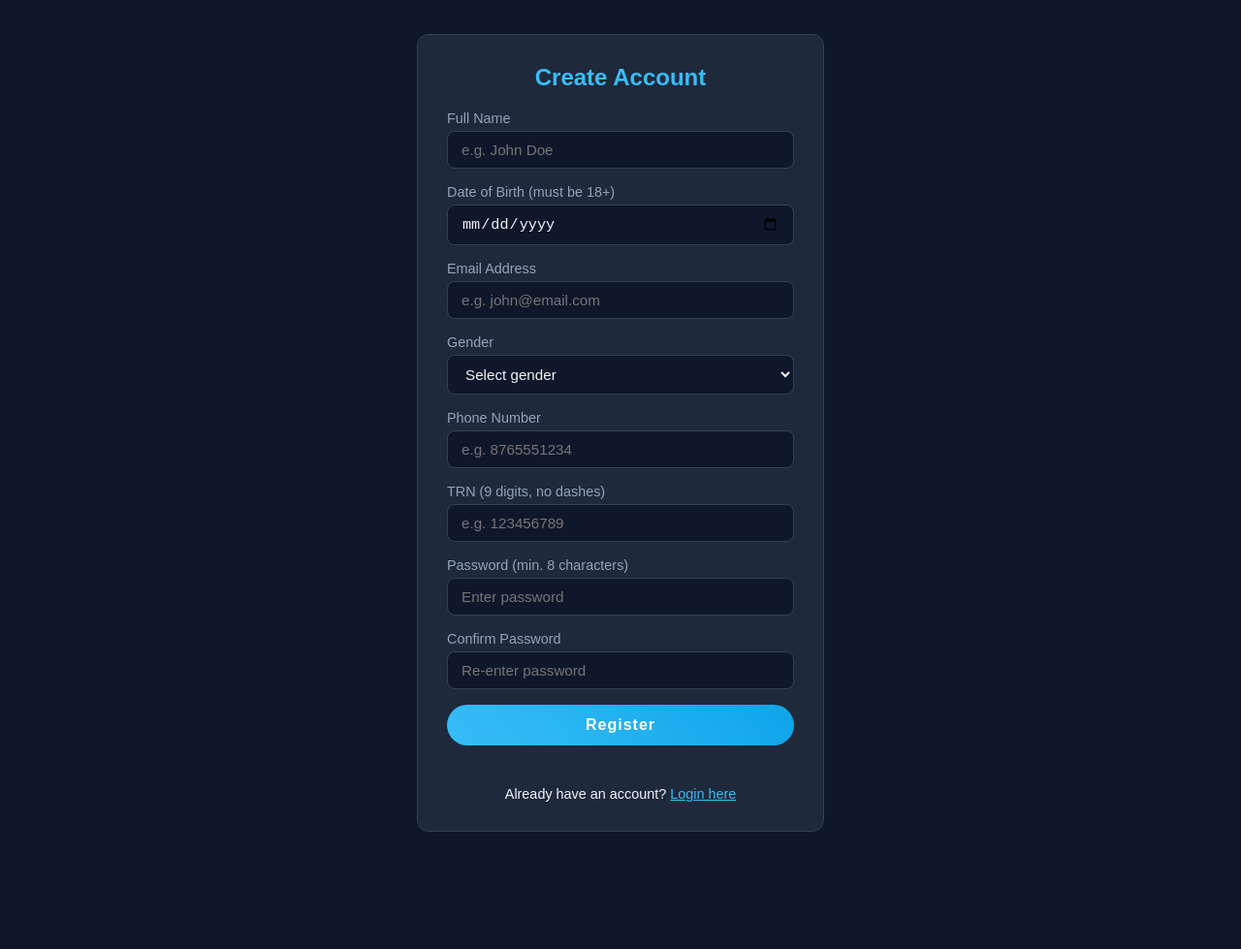
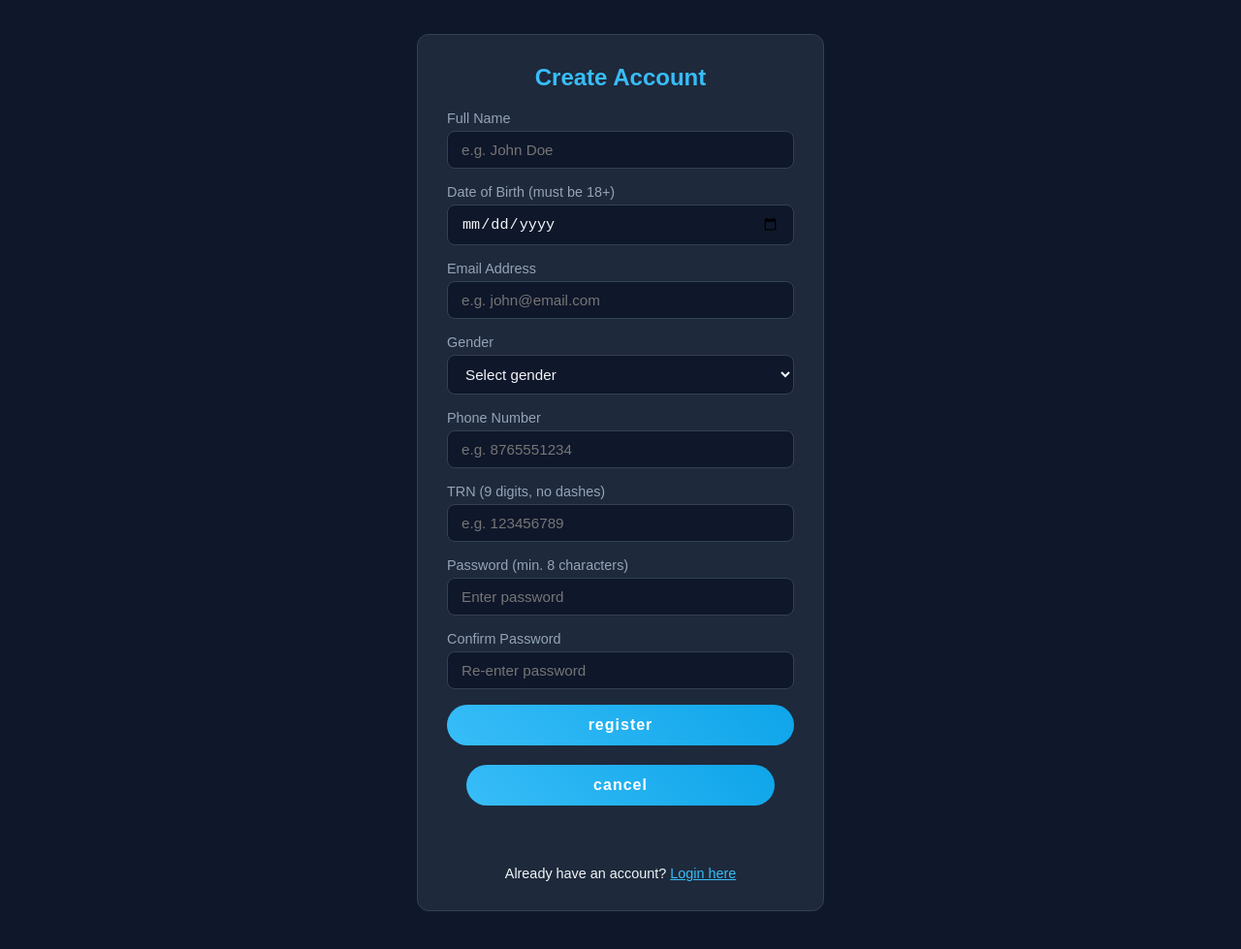
Before and after one commit to DAVONDBOURNE/HypeTrend_GroupProject, a plain HTML site: page register.html in a window 1280 px wide. Shown: the part 65-1044 px from the top of the page at 97% size. Before the commit the page ends 963 px from the top, so only its background shows below. Drawn offline with Linux system fonts and the light colour scheme.

Commit message:
Add files via upload

```diff
--- a/register.html
+++ b/register.html
@@ -58,8 +58,11 @@
 
             <label for="confirmPassword">Confirm Password</label>
             <input type="password" id="confirmPassword" placeholder="Re-enter password" required>
+            <button type=:"submit">register</button>
+            <div style="padding: 20px;">
+            <button type="reset">cancel</button>
+            </div>
 
-            <button type="submit">Register</button>
 
         </form>
 
```
